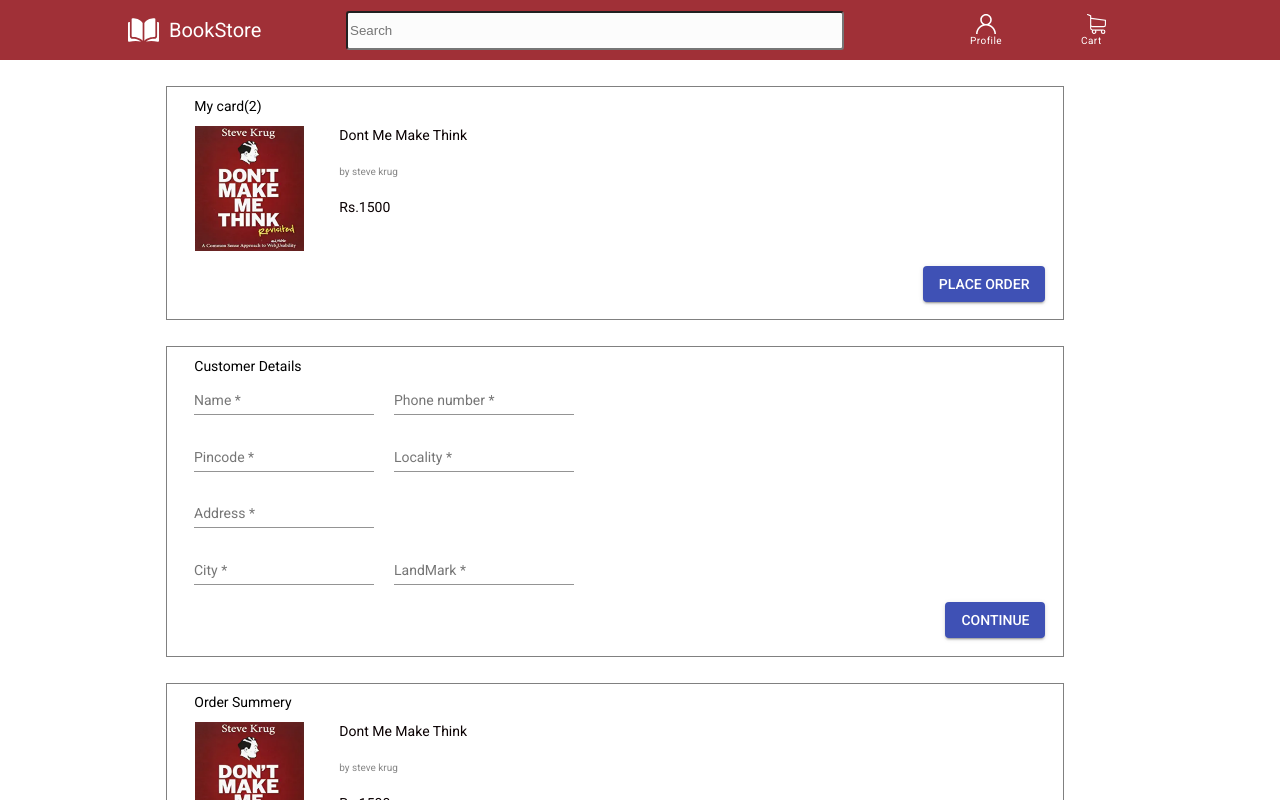
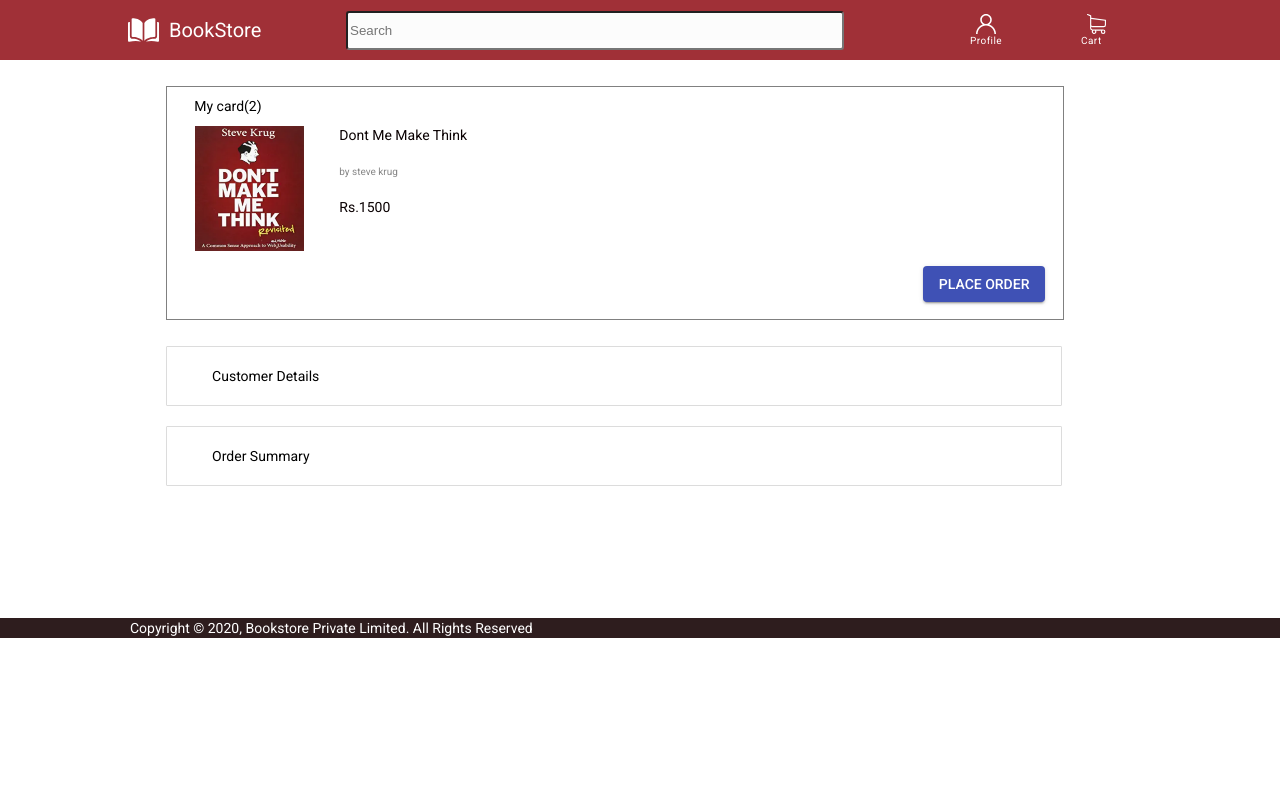
Before and after one commit to Omkarmali4437/BookStore_APP, an Angular app: page /cart in a window 1280 px wide. Shown: the top 800 px of the page. Built offline with nearby package versions, Linux system fonts and the light colour scheme.

Commit message:
Added logic for collasable div in the  cart

```diff
--- a/src/app/component/cart/cart.component.css
+++ b/src/app/component/cart/cart.component.css
@@ -1,5 +1,6 @@
-.maincontaintentItem{
+.container{
     width: 100%;
+    height: 100%;
 }
 .place{
     width: 70%;
@@ -40,7 +41,6 @@
 
 .detail{
     margin: 10px;
-    /* border: 1px solid gray; */
 }
 .placebutton{
     margin-bottom: 2%;
@@ -49,3 +49,29 @@
 .text{
     margin-left: 3%;
 }
+
+.undisplayed{
+    top: 378px;
+    left: 177px;
+    width: 70%;
+    height: 60px;
+    background: #FFFFFF 0% 0% no-repeat padding-box;
+    border: 1px solid #DCDCDC;
+    border-radius: 1px;
+    opacity: 1;
+    margin-left: 13%;
+}
+
+.summary{
+    top: 378px;
+    left: 177px;
+    width: 70%;
+    height: 60px;
+    background: #FFFFFF 0% 0% no-repeat padding-box;
+    border: 1px solid #DCDCDC;
+    border-radius: 1px;
+    opacity: 1;
+    margin-left: 13%;
+    margin-top: 20px;
+    margin-bottom: 10.3%;
+}
--- a/src/app/component/cart/cart.component.html
+++ b/src/app/component/cart/cart.component.html
@@ -1,5 +1,5 @@
 <app-header></app-header>
-<div class="maincontaintentItem">
+<div class="containtner">
     <div class="place">
         <div class="cardbox" fxLayoutAlign="start center">
             My card(2)
@@ -15,10 +15,15 @@
             </div>
         </div>
         <div class="placebutton" fxLayout="row wrap" fxLayoutAlign="end end">
-            <button mat-raised-button color="primary">PLACE ORDER</button>
+            <button mat-raised-button color="primary" (click)="display(1)">PLACE ORDER</button>
         </div>
     </div>
-    <div class="place">
+    <div *ngIf='show == 1' class="undisplayed" fxLayoutAlign="start center">
+        <span class="detaillabel" fxFlexOffset="5">
+            Customer Details
+        </span>
+    </div>
+    <div class="place" *ngIf='show == 2'>
         <div class="cardbox" fxLayoutAlign="start center">
             Customer Details
         </div>
@@ -61,10 +66,15 @@
             </div>
         </div>
         <div class="placebutton" fxLayout="row wrap" fxLayoutAlign="end end">
-            <button mat-raised-button color="primary"> CONTINUE </button>
+            <button mat-raised-button color="primary" (click)="displaynext()"> CONTINUE </button>
         </div>
     </div>
-    <div class="place">
+    <div *ngIf='show2 == 1' class="summary" fxLayoutAlign="start center">
+        <span class="detaillabel" fxFlexOffset="5">
+            Order Summary
+        </span>
+    </div>
+    <div class="place" *ngIf='show1 == 2'>
         <div class="cardbox" fxLayoutAlign="start center">
             Order Summery
         </div>
--- a/src/app/component/cart/cart.component.ts
+++ b/src/app/component/cart/cart.component.ts
@@ -7,9 +7,20 @@ import { Component, OnInit } from '@angular/core';
 })
 export class CartComponent implements OnInit {
 
+  show = 1;
+  show1 = 0;
+  show2 = 1;
   constructor() { }
 
   ngOnInit(): void {
   }
 
+  display(num){
+    this.show += num;
+  }
+
+  displaynext(){
+    this.show1 += this.show;
+    this.show2 -= 1;
+  }
 }
```
Lines whose indentation alone changed are shown as unchanged.
